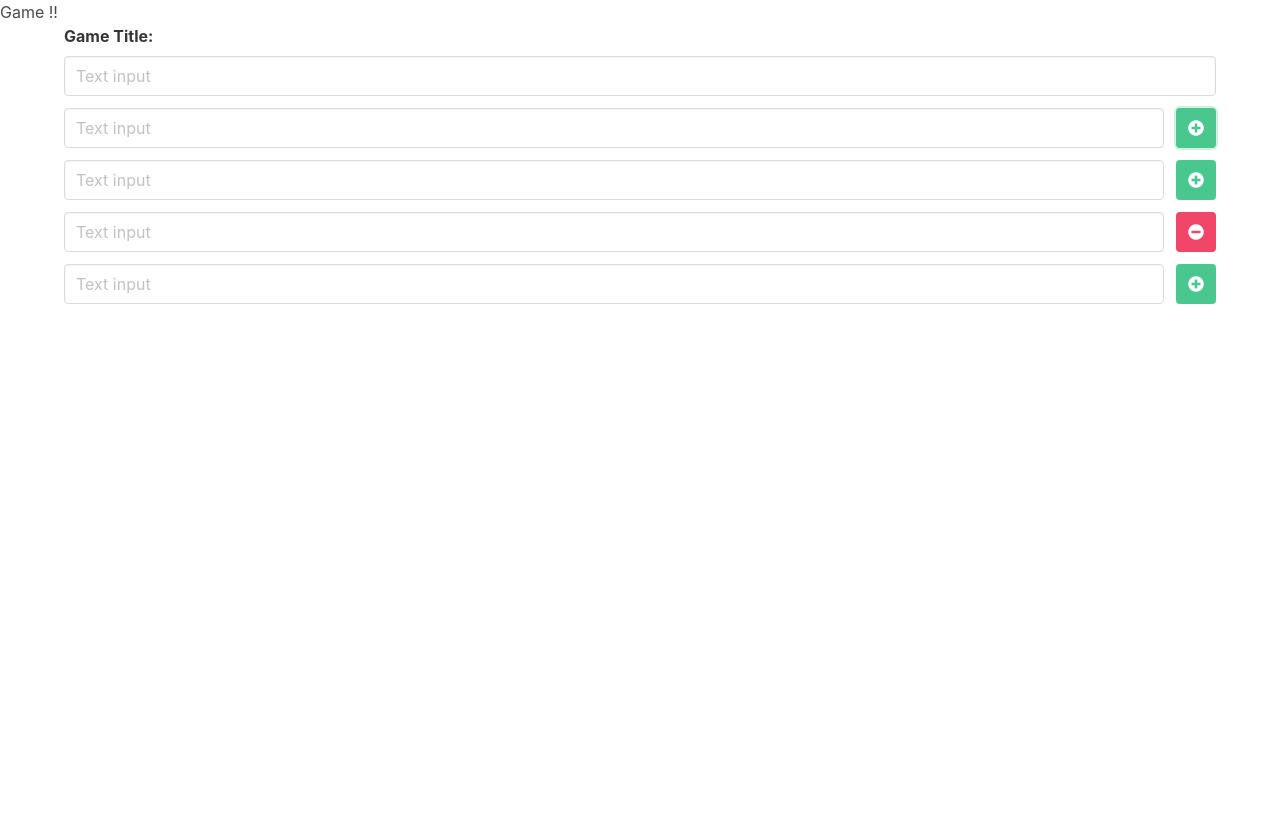
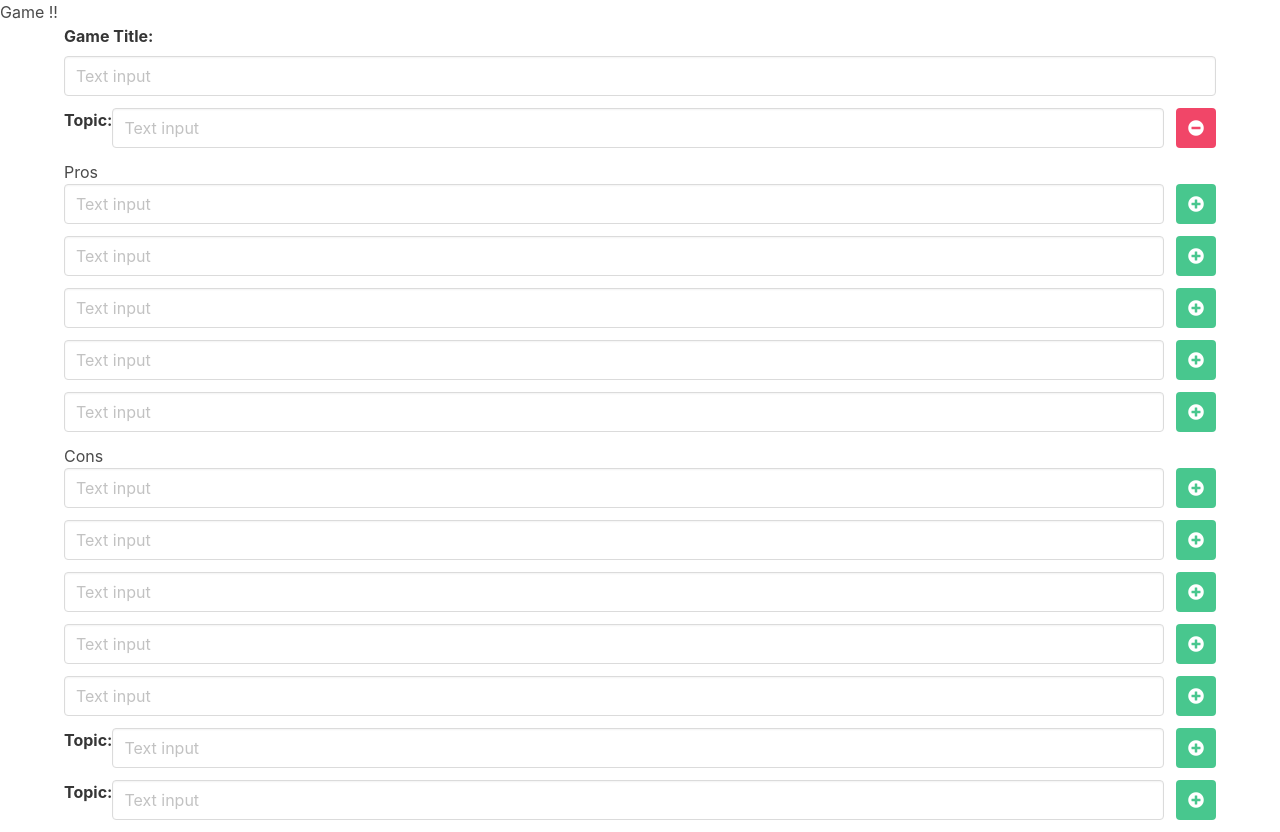
Before and after one commit to pitchthis/pitchthis, a React app: page /loggedIn in a window 1280 px wide. Both pictures are taken after a click on the button 1196 px from the left and 128 px from the top of the page. Before the commit the page ends 800 px from the top, so only its background shows below. Built offline with nearby package versions, Linux system fonts and the light colour scheme; no server answers.

Commit message:
working on gameBuilder form

```diff
--- a/client/components/GameBuilder.jsx
+++ b/client/components/GameBuilder.jsx
@@ -1,5 +1,6 @@
 import React, { useState, useEffect } from "react";
 import TopicBuilder from "./TopicBuilder";
+
 
 const GameBuilder = () => {
   return (
@@ -12,17 +13,6 @@ const GameBuilder = () => {
       </div>
       <TopicBuilder />
       <TopicBuilder />
-      <div className="field">
-        {/* <label className="label">Add Topic</label> */}
-        <div className="control is-flex mb-3">
-          <input className="input" type="text" placeholder="Text input" />
-          <button className="button is-success is-danger ml-3">
-            <span className="icon is-small">
-              <i className="fas fa-minus-circle"></i>
-            </span>
-          </button>
-        </div>
-      </div>
       <TopicBuilder />
     </div>
   );
--- a/client/components/GameContainer.jsx
+++ b/client/components/GameContainer.jsx
@@ -3,6 +3,24 @@ import Cookies from "js-cookie";
 import GameBuilder from "./GameBuilder";
 
 const GameContainer = () => {
+
+  const store = {
+    game1: {
+      React: {
+        Pro: {
+          1: 'this is comment two',
+          2: 'pro two'
+        },
+        Cons: {
+          1: 'this is comment one',
+          2: 'not original... everyone uses it',
+          3: 'can be bloated comparitively'
+        }
+      }
+    }
+  }
+
+
   // fetch land to people first... then to games which loads all games
   // dispatch to store to store all games
   // dispatch person object to store
--- /dev/null
+++ b/client/components/ProsCons.jsx
@@ -0,0 +1,25 @@
+import React, { useState, useEffect } from "react";
+
+const ProsCons = (props) => {
+  // dispatch to store the 'e.target.value' if someone clicks plus sign, if click '-' sign we need to send dispatch to delete from store
+  // store.state = {
+  //  topics = {react: true, graphQL: true}
+  //}
+  return (
+    <div key={props.keyVal}>
+      <div className="field is-block">
+        {/* <label className="label">Add Topic</label> */}
+        <div className="control is-flex mb-3">
+          <input className="input" type="text" placeholder="Text input" />
+          <button className="button is-success ml-3">
+            <span className="icon is-small">
+              <i className="fas fa-plus-circle"></i>
+            </span>
+          </button>
+        </div>
+      </div>
+    </div>
+  );
+};
+
+export default ProsCons;
--- a/client/components/TopicBuilder.jsx
+++ b/client/components/TopicBuilder.jsx
@@ -1,23 +1,65 @@
 import React, { useState, useEffect } from "react";
+import ProsCons from "./ProsCons";
+
 
 const TopicBuilder = () => {
   // dispatch to store the 'e.target.value' if someone clicks plus sign, if click '-' sign we need to send dispatch to delete from store
-  // store.state = {
-  //  topics = {react: true, graphQL: true}
-  //}
+  //
+
+  const [toggleIcon, setToggleIcon] = useState(true)
+
+  console.log(toggleIcon)
+  const handleClickToggle = () => {
+    setToggleIcon(!toggleIcon)
+    // dispatch to store!
+
+    // render 5 Pros/Cons on click
+  }
+
+  let prosConsContainer = [];
+  prosConsContainer.push(<div>Pros</div>)
+  for (let i = 0; i < 5; i += 1) {
+    prosConsContainer.push(
+      <ProsCons key={i} type={'pros'} />
+    )
+  }
+  prosConsContainer.push(<div>Cons</div>)
+  for (let i = 0; i < 5; i += 1) {
+    if (i % 2 === 0) {
+      prosConsContainer.push(
+        <ProsCons key={i} type={'cons'} procon={'pro'} />
+      )
+    } else if (i % 2 === 1) {
+      prosConsContainer.push(
+        <ProsCons key={i} type={'cons'} procon={'con'} />
+      )
+    }
+  }
+
+
   return (
     <div>
-      <div className="field">
+      <div className="field fieldTopic">
         {/* <label className="label">Add Topic</label> */}
-        <div className="control is-flex mb-3">
+        <div className="control mb-3 is-flex">
+          <label className="label">Topic:</label>
           <input className="input" type="text" placeholder="Text input" />
-          <button className="button is-success ml-3">
-            <span className="icon is-small">
-              <i className="fas fa-plus-circle"></i>
-            </span>
-          </button>
+          {toggleIcon &&
+            <button onClick={handleClickToggle} className="button is-success ml-3">
+              <span className="icon is-small">
+                <i className="fas fa-plus-circle"></i>
+              </span>
+            </button>}
+          {!toggleIcon &&
+            <button onClick={handleClickToggle} className="button is-danger ml-3">
+              <span className="icon is-small">
+                <i className="fas fa-minus-circle"></i>
+              </span>
+            </button>}
         </div>
+        {!toggleIcon && prosConsContainer}
       </div>
+      {/* <ProsCons /> */}
     </div>
   );
 };
```
Also changed, not shown: client/components/ProsConsContainer.jsx (added, +10 -0 lines).
